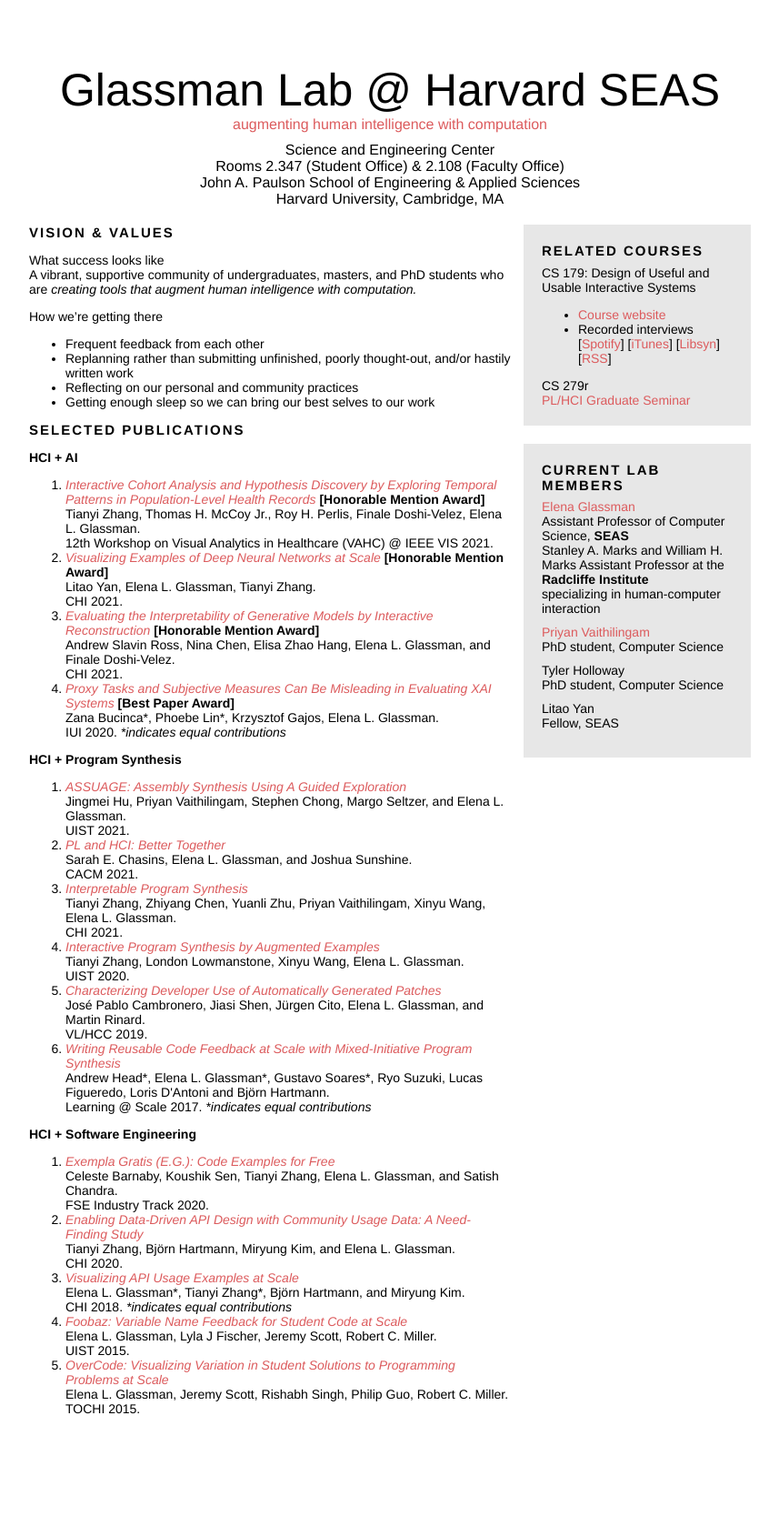
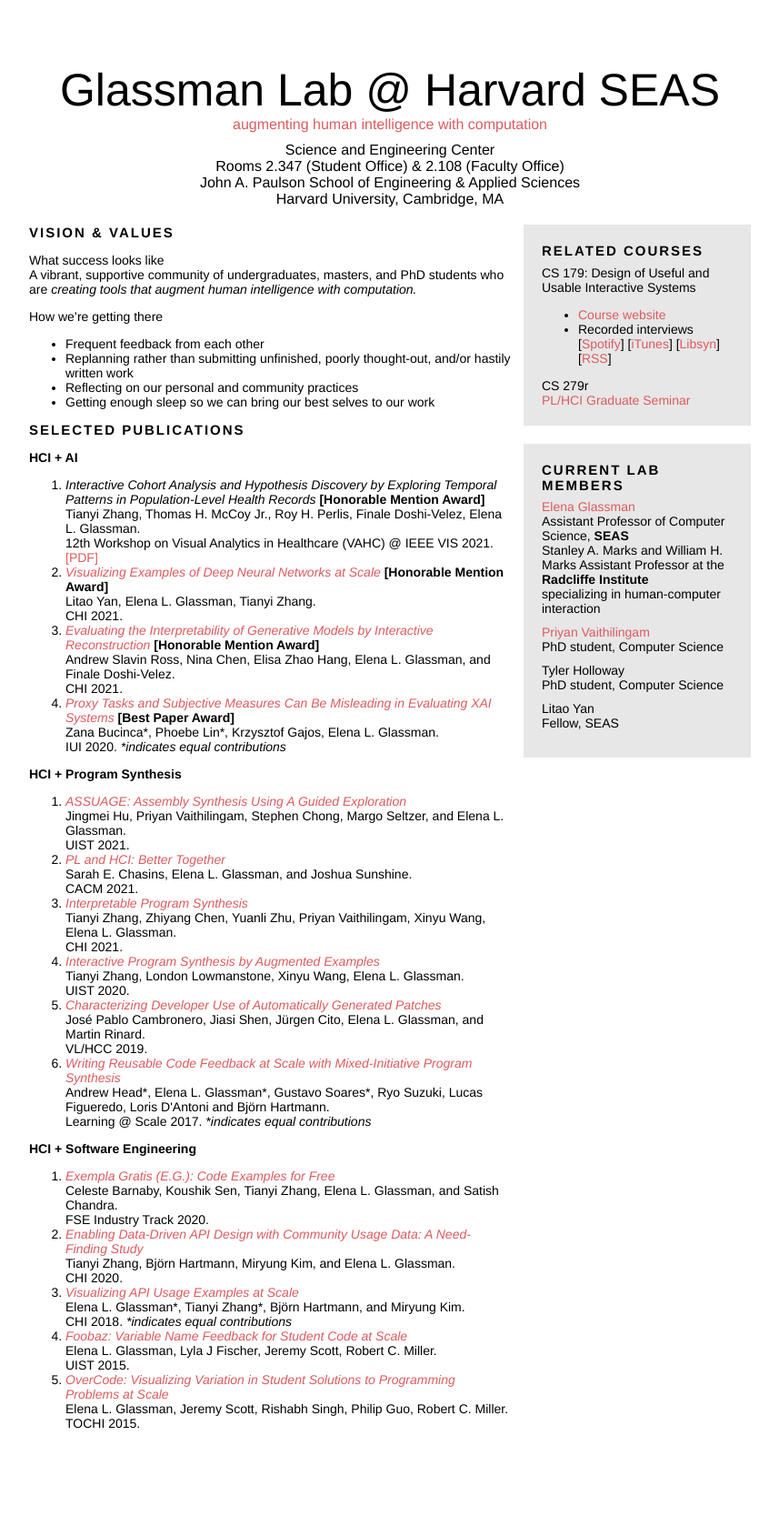
Before and after one commit to eglassman/eglassman.github.io, a Jekyll site: the page built from index.html, in a window 1280 px wide. Shown: the whole page at 91% size, without its empty margins (211-1068 px from the left). Built offline with Jekyll 4.4.1, drawn with Linux system fonts in a browser that asks for light colours.

Commit message:
moved to PDF rather than linking title

```diff
--- a/index.html
+++ b/index.html
@@ -68,9 +68,10 @@
       </p>
 
       <ol>
-        <li><em><a href="papers/Interactive_Visual_Analytics_for_EHRs_VAHC_2021.pdf">Interactive Cohort Analysis and Hypothesis Discovery by Exploring Temporal Patterns in Population-Level Health Records</a></em> <b>[Honorable Mention Award]</b>
+        <li><em>Interactive Cohort Analysis and Hypothesis Discovery by Exploring Temporal Patterns in Population-Level Health Records</em> <b>[Honorable Mention Award]</b>
           <br/>Tianyi Zhang, Thomas H. McCoy Jr., Roy H. Perlis, Finale Doshi-Velez, Elena L. Glassman.
           <br/>12th Workshop on Visual Analytics in Healthcare (VAHC) @ IEEE VIS 2021.
+          <br/><a href="papers/Interactive_Visual_Analytics_for_EHRs_VAHC_2021.pdf">[PDF]</a>
         </li>
         <li><em><a href="papers/examplenet_chi2021.pdf">Visualizing Examples of Deep Neural Networks at Scale</a></em> <b>[Honorable Mention Award]</b>
           <br/>Litao Yan, Elena L. Glassman, Tianyi Zhang.
```
